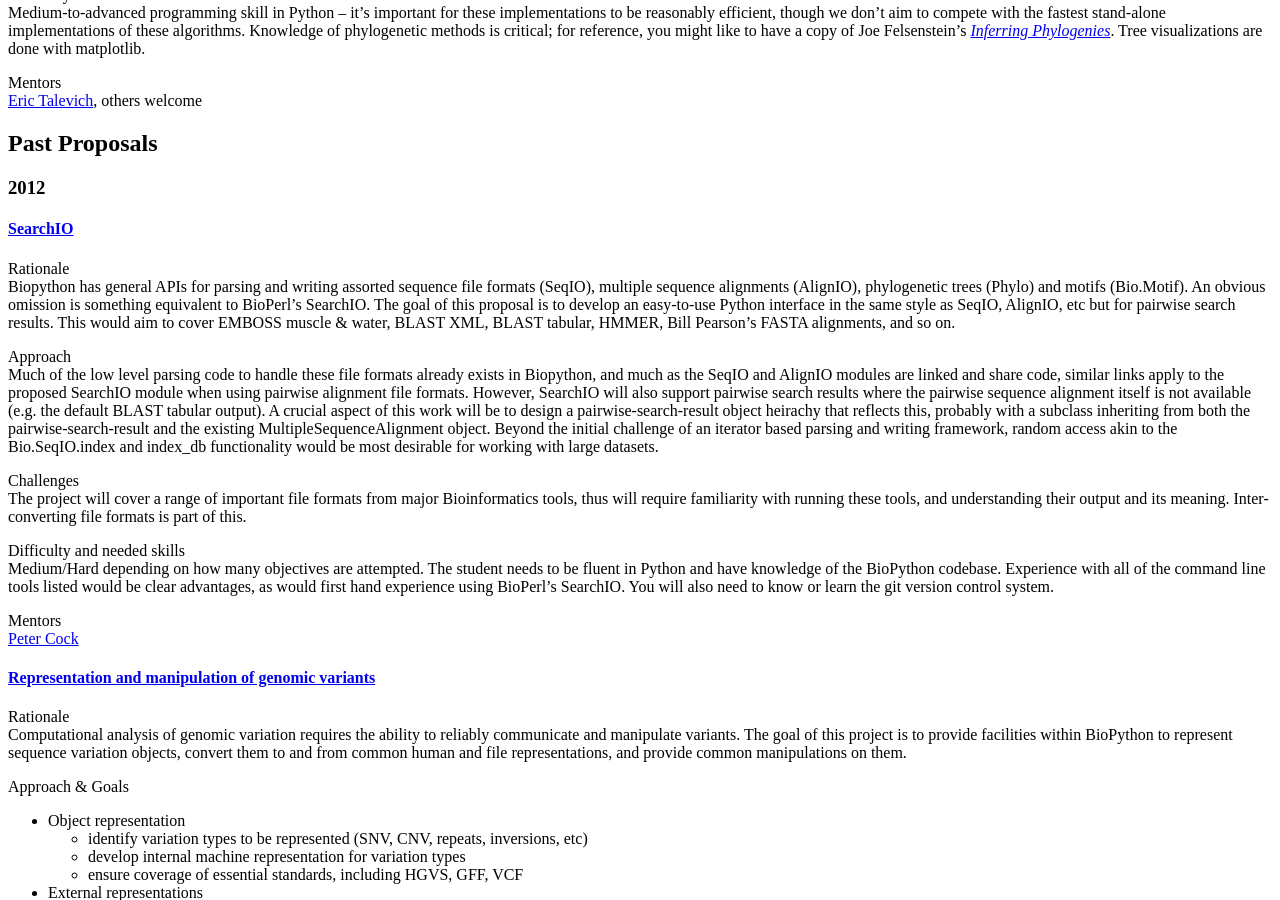
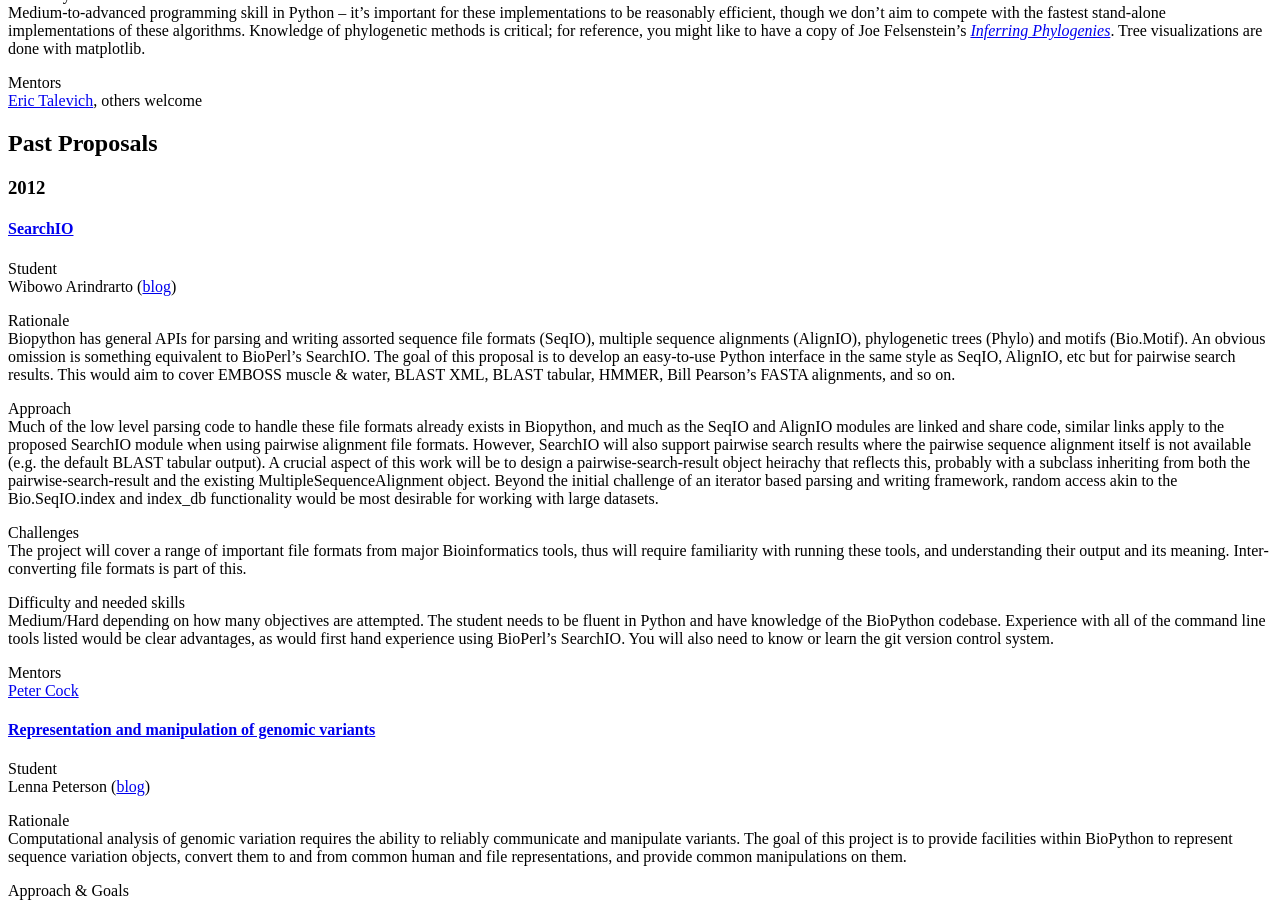
Before and after one commit to biopython/biopython.github.io, a Jekyll site: the page built from wiki/Google_Summer_of_Code.md, in a window 1280 px wide and 900 px high, scrolled down 1377 px. Built offline with Jekyll 4.4.1, drawn with Linux system fonts in a browser that asks for light colours.

Commit message:
/* 2012 */ Student names

```diff
--- a/wiki/Google_Summer_of_Code.md
+++ b/wiki/Google_Summer_of_Code.md
@@ -133,6 +133,9 @@ Past Proposals
 
 #### [SearchIO](http://biopython.org/wiki/SearchIO)
 
+Student
+Wibowo Arindrarto ([blog](http://bow.web.id/blog/tag/gsoc/))
+
 Rationale
 Biopython has general APIs for parsing and writing assorted sequence
 file formats (SeqIO), multiple sequence alignments (AlignIO),
@@ -176,6 +179,9 @@ Mentors
 [Peter Cock](http://www.hutton.ac.uk/staff/peter-cock)
 
 #### [Representation and manipulation of genomic variants](http://arklenna.tumblr.com/tagged/gsoc2012)
+
+Student
+Lenna Peterson ([blog](http://arklenna.tumblr.com/tagged/gsoc2012))
 
 Rationale
 Computational analysis of genomic variation requires the ability to
```
Also changed, not shown: 1 other file.
